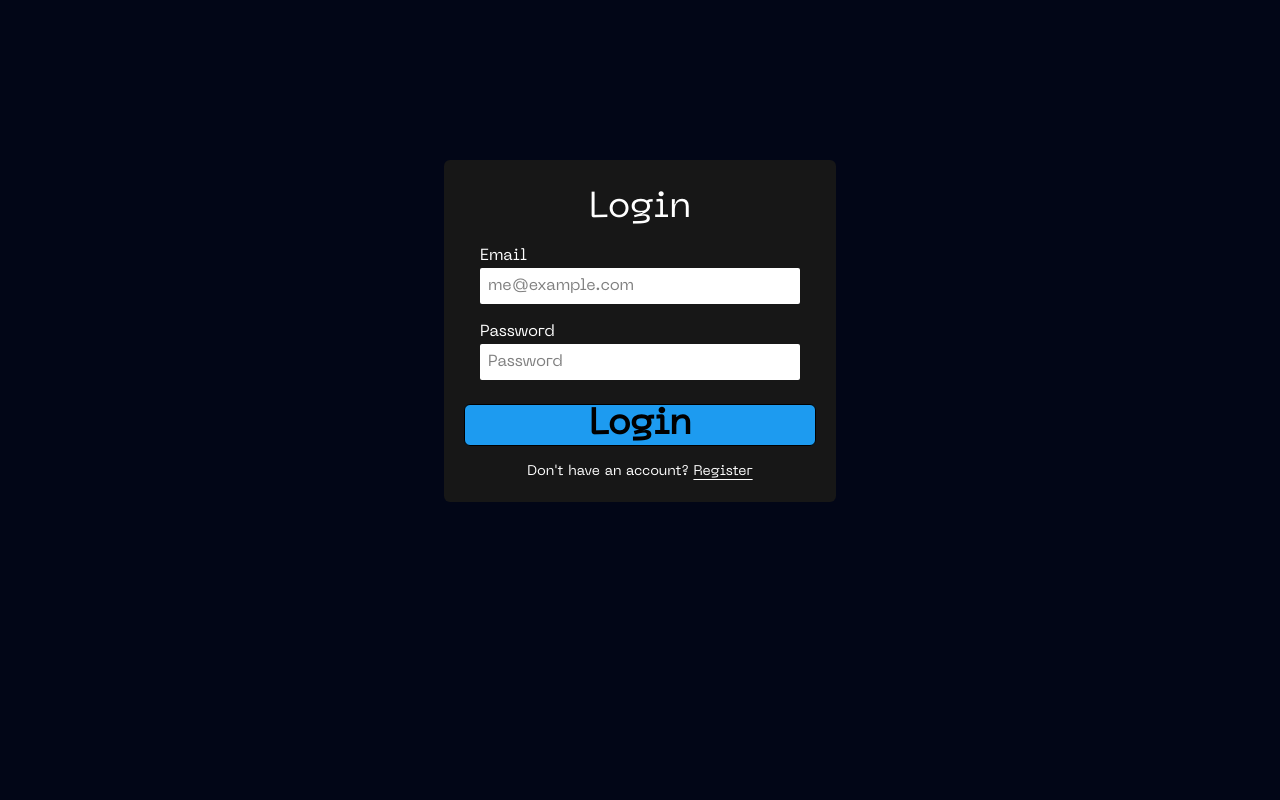
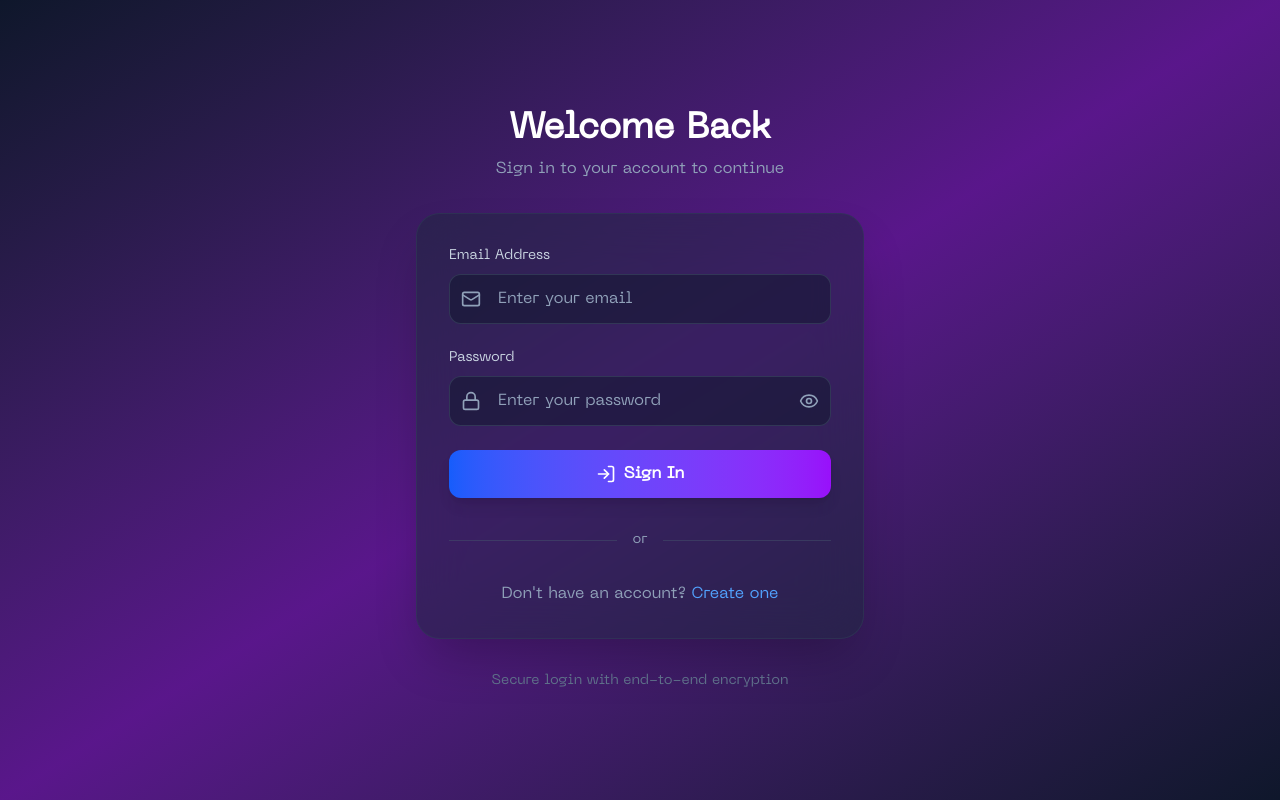
Before and after one commit to DATBOI-MAYANK/DevConnect, a React (Vite) app in the folder frontend/: page /login in a window 1280 px wide. Built offline with nearby package versions, Linux system fonts and the light colour scheme.

Commit message:
Fixed some static values

```diff
--- a/frontend/src/App.jsx
+++ b/frontend/src/App.jsx
@@ -7,9 +7,7 @@ import MainFeed from "./assets/components/MainFeed.jsx";
 import FeaturedDevs from "./assets/components/FeaturedDevs.jsx";
 
 function App() {
-
-
-  console.log("App Mounted!!")
+  console.log("App Mounted!!");
 
   return (
     <ErrorBoundary>
@@ -20,7 +18,7 @@ function App() {
         sparkCount={8}
         duration={400}
       >
-        <div className="bg-[#020617] h-screen w-full">
+        <div className="h-screen w-full">
           <div className="  grid grid-flow-row grid-cols-[auto_350px] ml-[300px] h-full ">
             <Navbar />
             <MainFeed />
--- a/frontend/src/assets/components/ErrorBoundary.jsx
+++ b/frontend/src/assets/components/ErrorBoundary.jsx
@@ -18,14 +18,41 @@ export default class ErrorBoundary extends React.Component {
   render() {
     if (this.state.hasError) {
       return (
-        <div className="flex flex-col items-center justify-center h-screen text-center text-red-600">
-          <h1 className="text-3xl font-bold">😓 Oops! Something went wrong.</h1>
-          <p className="text-lg mt-2">
-            Try refreshing or go back to the home page.
-          </p>
-          <button className="m-4 px-5 py-2 hover:cursor-pointer hover:bg-white hover:text-black rounded-md transition-colors duration-400 ease-in-out w-36">
-            <Link to="/">Home</Link>
-          </button>
+        <div className="min-h-screen bg-gradient-to-br from-slate-900 via-blue-900 to-slate-900 flex items-center justify-center p-4">
+          <div className="bg-slate-800/40 backdrop-blur-sm rounded-2xl border border-slate-700/50 p-8 max-w-md w-full text-center shadow-2xl">
+            <div className="mb-6">
+              <div className="text-6xl mb-4">😓</div>
+              <h1 className="text-3xl font-bold text-white mb-3">
+                Oops! Something went wrong
+              </h1>
+              <p className="text-slate-300 leading-relaxed">
+                We encountered an unexpected error. Don't worry, it's not your
+                fault!
+              </p>
+            </div>
+
+            <div className="space-y-3">
+              <button
+                onClick={() => window.location.reload()}
+                className="w-full bg-blue-600 hover:bg-blue-700 text-white px-6 py-3 rounded-xl font-medium transition-all duration-200 hover:scale-105"
+              >
+                Try Again
+              </button>
+
+              <Link
+                to="/"
+                className="block w-full bg-slate-600/50 hover:bg-slate-600/70 text-white px-6 py-3 rounded-xl font-medium transition-all duration-200 hover:scale-105"
+              >
+                Go Home
+              </Link>
+            </div>
+
+            <div className="mt-6 pt-6 border-t border-slate-700/50">
+              <p className="text-slate-400 text-sm">
+                If the problem persists, please contact support
+              </p>
+            </div>
+          </div>
         </div>
       );
     }
--- a/frontend/src/assets/components/FeaturedDevs.jsx
+++ b/frontend/src/assets/components/FeaturedDevs.jsx
@@ -11,11 +11,12 @@ import {
   Award,
   Sparkles,
 } from "lucide-react";
+import { useSelector } from "react-redux";
 
 export default function FeaturedDevs() {
-  const [allDevs, setAllDevs] = useState([]);
+  const [allDevs, setAllDevs] = useState(0);
   const [featuredDevs, setFeaturedDevs] = useState([]);
-
+  const posts = useSelector((state) => state.posts.list);
   useEffect(() => {
     const fetchFeatured = async () => {
       try {
@@ -23,7 +24,6 @@ export default function FeaturedDevs() {
           "http://localhost:8000/users/api/v1/featured",
         );
         const devs = response.data.data;
-        setAllDevs(devs);
         setFeaturedDevs(pickFeaturedDevs(devs, 3));
       } catch (error) {
         console.error("Error fetching featured devs", error?.message);
@@ -38,10 +38,9 @@ export default function FeaturedDevs() {
         const devData = await axios.get(
           "http://localhost:8000/users/api/v1/devs",
         );
-        console.log("Devs", devData.length());
-        // const devs = response.data.data;
-        // setAllDevs(devs);
-        // setFeaturedDevs(pickFeaturedDevs(devs, 3));
+        const devs = devData.data.data.length;
+
+        setAllDevs(devs);
       } catch (error) {
         console.error("Error fetching featured devs", error);
       }
@@ -62,9 +61,9 @@ export default function FeaturedDevs() {
   ];
 
   const stats = {
-    totalDevs: allDevs.length || 0,
-    activeToday: 89,
-    totalPosts: 4567,
+    totalDevs: allDevs || 0,
+    activeToday: allDevs,
+    totalPosts: posts.length,
   };
 
   const upcomingEvents = [
@@ -99,7 +98,7 @@ export default function FeaturedDevs() {
                 </div>
                 <div className="flex-1">
                   <div className="font-semibold text-white group-hover:text-blue-400 transition-colors duration-300">
-                    {dev?.username || "Unknown"}
+                    {dev?.username.slice(0, 7) + "..." || "Unknown"}
                   </div>
                   <div className="text-sm text-slate-400">
                     Full-stack Developer
--- a/frontend/src/assets/components/LogIn.jsx
+++ b/frontend/src/assets/components/LogIn.jsx
@@ -6,29 +6,34 @@ import Modal from "react-modal";
 import { useNavigate } from "react-router-dom";
 import { useDispatch } from "react-redux";
 import { setLogin } from "../../features/IsLoggedIn/loginSlice";
+import { Mail, Lock, LogIn, Eye, EyeOff } from "lucide-react";
 
 const LoginPage = () => {
   const [email, setEmail] = useState("");
   const [password, setPassword] = useState("");
+  const [showPassword, setShowPassword] = useState(false);
   const [modalIsOpen, setIsOpen] = useState(false);
   const [modalMessage, setModalMessage] = useState("");
   const [isLogin, setIsLogin] = useState(false);
+  const [isLoading, setIsLoading] = useState(false);
   const navigate = useNavigate();
   const dispatch = useDispatch();
 
   const handleLogin = async (e) => {
     e.preventDefault();
+    setIsLoading(true);
     try {
       const res = await axios.post(
         "http://localhost:8000/users/api/v1/login",
         { email, password },
-        { withCredentials: true }
+        { withCredentials: true },
       );
-      // console.log("User====", res.data.data.user);
+
       const message = res.data?.message || "Login successful";
       setIsLogin(true);
       localStorage.setItem("isLoggedIn", "true");
       localStorage.setItem("user", JSON.stringify(res.data.data.user));
+
       // Trigger a custom event
       window.dispatchEvent(new Event("userChanged"));
       setModalMessage(message);
@@ -39,82 +44,152 @@ const LoginPage = () => {
       setModalMessage(message);
       setIsOpen(true);
       console.error(err);
+    } finally {
+      setIsLoading(false);
     }
   };
 
   return (
     <ClickSpark>
-      <div className="flex  justify-center">
-        <form
-          onSubmit={handleLogin}
-          className="bg-[#171717] flex flex-col p-5 mt-40 rounded-md"
+      <div className="min-h-screen flex items-center justify-center bg-gradient-to-br from-slate-900 via-purple-900 to-slate-900 p-4">
+        <div className="w-full max-w-md">
+          {/* Header */}
+          <div className="text-center mb-8">
+            <h1 className="text-4xl font-bold text-white mb-2">Welcome Back</h1>
+            <p className="text-slate-400">
+              Sign in to your account to continue
+            </p>
+          </div>
+
+          {/* Login Form */}
+          <div className="bg-slate-800/50 backdrop-blur-xl rounded-3xl border border-slate-700/50 p-8 shadow-2xl">
+            <form onSubmit={handleLogin} className="space-y-6">
+              {/* Email Field */}
+              <div className="space-y-2">
+                <label
+                  htmlFor="email"
+                  className="text-sm font-medium text-slate-300 block"
                 >
-          <h2 className="text-4xl text-white text-center p-2">Login </h2>
-          <label htmlFor="email" className="text-white ml-4 mt-2">
-            Email
+                  Email Address
                 </label>
+                <div className="relative">
+                  <Mail className="absolute left-3 top-1/2 transform -translate-y-1/2 text-slate-400 w-5 h-5" />
                   <input
-            className="w-80 h-9 bg-white rounded-xs mx-4 mb-4 p-2"
+                    id="email"
                     type="email"
                     value={email}
-            placeholder="me@example.com"
                     onChange={(e) => setEmail(e.target.value)}
+                    placeholder="Enter your email"
+                    className="w-full pl-12 pr-4 py-3 bg-slate-900/50 border border-slate-600/50 rounded-xl text-white placeholder-slate-400 focus:outline-none focus:ring-2 focus:ring-blue-500/50 focus:border-blue-500/50 transition-all duration-200"
+                    required
                   />
-          <label htmlFor="password" className="text-white ml-4">
+                </div>
+              </div>
+
+              {/* Password Field */}
+              <div className="space-y-2">
+                <label
+                  htmlFor="password"
+                  className="text-sm font-medium text-slate-300 block"
+                >
                   Password
                 </label>
+                <div className="relative">
+                  <Lock className="absolute left-3 top-1/2 transform -translate-y-1/2 text-slate-400 w-5 h-5" />
                   <input
-            className="w-80 h-9 bg-white rounded-xs mx-4 mb-4 p-2"
-            type="password"
+                    id="password"
+                    type={showPassword ? "text" : "password"}
                     value={password}
-            placeholder="Password"
                     onChange={(e) => setPassword(e.target.value)}
+                    placeholder="Enter your password"
+                    className="w-full pl-12 pr-12 py-3 bg-slate-900/50 border border-slate-600/50 rounded-xl text-white placeholder-slate-400 focus:outline-none focus:ring-2 focus:ring-blue-500/50 focus:border-blue-500/50 transition-all duration-200"
+                    required
                   />
                   <button
-            className="text-4xl text-black font-bold   mt-2  border-1 rounded-md hover:cursor-pointer bg-[#1d9bf0] hover:bg-[#48CAE4]"
+                    type="button"
+                    onClick={() => setShowPassword(!showPassword)}
+                    className="absolute right-3 top-1/2 transform -translate-y-1/2 text-slate-400 hover:text-slate-300 transition-colors"
+                  >
+                    {showPassword ? (
+                      <EyeOff className="w-5 h-5" />
+                    ) : (
+                      <Eye className="w-5 h-5" />
+                    )}
+                  </button>
+                </div>
+              </div>
+
+              {/* Login Button */}
+              <button
                 type="submit"
+                disabled={isLoading}
+                className="w-full bg-gradient-to-r from-blue-600 to-purple-600 hover:from-blue-700 hover:to-purple-700 disabled:from-slate-600 disabled:to-slate-600 text-white font-semibold py-3 rounded-xl transition-all duration-200 flex items-center justify-center space-x-2 shadow-lg hover:shadow-xl disabled:cursor-not-allowed"
               >
-            Login
+                {isLoading ? (
+                  <div className="animate-spin rounded-full h-5 w-5 border-2 border-white border-t-transparent"></div>
+                ) : (
+                  <>
+                    <LogIn className="w-5 h-5" />
+                    <span>Sign In</span>
+                  </>
+                )}
               </button>
-          <div className="mt-4 text-center text-white text-sm">
-            Don&apos;t have an account?{" "}
-            <Link to="/register" className="underline underline-offset-4">
-              Register
+            </form>
+
+            {/* Divider */}
+            <div className="my-8 flex items-center">
+              <div className="flex-1 border-t border-slate-600/50"></div>
+              <span className="px-4 text-slate-400 text-sm">or</span>
+              <div className="flex-1 border-t border-slate-600/50"></div>
+            </div>
+
+            {/* Register Link */}
+            <div className="text-center">
+              <p className="text-slate-400">
+                Don't have an account?{" "}
+                <Link
+                  to="/register"
+                  className="text-blue-400 hover:text-blue-300 font-medium transition-colors duration-200 hover:underline"
+                >
+                  Create one
                 </Link>
+              </p>
             </div>
-        </form>
           </div>
+
+          {/* Footer */}
+          <div className="text-center mt-8 text-slate-500 text-sm">
+            <p>Secure login with end-to-end encryption</p>
+          </div>
+        </div>
+      </div>
+
+      {/* Modal */}
       <Modal
         isOpen={modalIsOpen}
         onRequestClose={() => setIsOpen(false)}
-        style={{
-          content: {
-            top: "50%",
-            left: "50%",
-            right: "auto",
-            bottom: "auto",
-            marginRight: "-50%",
-            transform: "translate(-50%, -50%)",
-            backgroundColor: "#171717",
-            color: "white",
-          },
-        }}
-        contentLabel="Register Modal"
+        className="fixed inset-0 flex items-center justify-center p-4 z-50"
+        overlayClassName="fixed inset-0 bg-black/75 backdrop-blur-sm"
+        contentLabel="Login Modal"
       >
-        <h2 className="text-2xl">{modalMessage}</h2>
+        <div className="bg-slate-800 rounded-2xl p-8 max-w-md w-full border border-slate-700/50 shadow-2xl">
+          <h2 className="text-2xl font-bold text-white mb-4 text-center">
+            {isLogin ? "Success!" : "Error"}
+          </h2>
+          <p className="text-slate-300 text-center mb-6">{modalMessage}</p>
           <button
-          className=" bg-white text-[#171717] text-xl font-bold px-2 py-1 m-2 ml-30 rounded-md "
+            className="w-full bg-gradient-to-r from-blue-600 to-purple-600 hover:from-blue-700 hover:to-purple-700 text-white font-semibold py-3 rounded-xl transition-all duration-200"
             onClick={() => {
               setIsOpen(false);
-            if (isLogin == true) {
-              dispatch(setLogin(true))
+              if (isLogin === true) {
+                dispatch(setLogin(true));
                 navigate("/");
-              // window.location.reload();
               }
             }}
           >
-          OK
+            Continue
           </button>
+        </div>
       </Modal>
     </ClickSpark>
   );
--- a/frontend/src/assets/components/MainFeed.jsx
+++ b/frontend/src/assets/components/MainFeed.jsx
@@ -6,7 +6,8 @@ import CommentBox from "./CommentBox.jsx";
 import { useDispatch, useSelector } from "react-redux";
 import { fetchPosts } from "../../features/PostSlice/postSlice.js";
 import CommentList from "./CommentList.jsx";
-import { Copy, X, ChevronLeft, ChevronRight } from "lucide-react";
+import { Copy, X, ChevronLeft, ChevronRight, Trash2 } from "lucide-react";
+import { Link } from "react-router-dom";
 
 function MainFeed() {
   const [user] = useState(JSON.parse(localStorage.getItem("user") || "null"));
@@ -95,15 +96,23 @@ function MainFeed() {
                   key={post._id}
                   className="bg-slate-800/40 backdrop-blur-sm rounded-2xl border border-slate-700/50 p-6 hover:border-slate-600/50 transition-all duration-300"
                 >
-                  <div className="flex items-center space-x-3 ">
-                    <img
-                      src={post.author?.AvatarImage}
-                      alt="Profile"
-                      className="h-12 w-12 rounded-full object-cover border-2 border-slate-600/50"
-                    />
-                    <strong className="text-white font-semibold">
-                      {post.author?.username || "Unknown"}
-                    </strong>
+                  <div className="flex items-center justify-between mb-4">
+                    <div className="flex items-center space-x-3">
+                      <img
+                        src={post.author?.AvatarImage}
+                        alt="Profile"
+                        className="h-12 w-12 rounded-full object-cover border-2 border-slate-600/50"
+                      />
+                      <Link
+                        to={`/dashboard/${post.author?._id}`}
+                        className="block text-white font-semibold hover:text-blue-400 transition-colors duration-200"
+                      >
+                        <strong>{post.author?.username || "Unknown"}</strong>
+                      </Link>
+                    </div>
+                    {user?._id === post.author?._id && (
+                      <Trash2 className="w-5 h-5 text-slate-500 hover:text-red-400 cursor-pointer transition-colors duration-200" />
+                    )}
                   </div>
 
                   <div className="text-slate-100 text-lg leading-relaxed mb-4 ml-15">
--- a/frontend/src/assets/components/Navbar.jsx
+++ b/frontend/src/assets/components/Navbar.jsx
@@ -1,4 +1,4 @@
-import React, { useEffect, useState } from "react";
+import { useEffect, useState } from "react";
 import { useSelector, useDispatch } from "react-redux";
 import { Link, useNavigate } from "react-router-dom";
 import { logout } from "../../features/IsLoggedIn/loginSlice";
--- a/frontend/src/assets/components/NotFound.jsx
+++ b/frontend/src/assets/components/NotFound.jsx
@@ -1,8 +1,50 @@
+import { Link } from "react-router-dom";
+import { Home, ArrowLeft, Search } from "lucide-react";
+
 export default function NotFound() {
   return (
-    <div className="h-screen flex flex-col items-center justify-center text-gray-700">
-      <h1 className="text-4xl font-bold">404 - Page Not Found 🕵️‍♂️</h1>
-      <p className="mt-4 text-lg">Looks like you're lost in DevConnect.</p>
+    <div className="min-h-screen bg-gradient-to-br from-slate-900 via-blue-900 to-slate-900 flex items-center justify-center p-4">
+      <div className="bg-slate-800/40 backdrop-blur-sm rounded-2xl border border-slate-700/50 p-8 max-w-lg w-full text-center shadow-2xl">
+        <div className="mb-8">
+          <div className="text-8xl mb-4">🕵️‍♂️</div>
+          <h1 className="text-5xl font-bold text-white mb-4">404</h1>
+          <h2 className="text-2xl font-semibold text-slate-300 mb-3">
+            Page Not Found
+          </h2>
+          <p className="text-slate-400 leading-relaxed">
+            Looks like you've ventured into uncharted territory. The page you're
+            looking for seems to have disappeared into the digital void.
+          </p>
+        </div>
+
+        <div className="space-y-3 mb-8">
+          <Link
+            to="/"
+            className="flex items-center justify-center space-x-2 w-full bg-blue-600 hover:bg-blue-700 text-white px-6 py-3 rounded-xl font-medium transition-all duration-200 hover:scale-105"
+          >
+            <Home className="w-5 h-5" />
+            <span>Go Home</span>
+          </Link>
+
+          <button
+            onClick={() => window.history.back()}
+            className="flex items-center justify-center space-x-2 w-full bg-slate-600/50 hover:bg-slate-600/70 text-white px-6 py-3 rounded-xl font-medium transition-all duration-200 hover:scale-105"
+          >
+            <ArrowLeft className="w-5 h-5" />
+            <span>Go Back</span>
+          </button>
+        </div>
+
+        <div className="pt-6 border-t border-slate-700/50">
+          <div className="flex items-center justify-center space-x-2 text-slate-400">
+            <Search className="w-4 h-4" />
+            <span className="text-sm">Lost in DevConnect?</span>
+          </div>
+          <p className="text-slate-500 text-xs mt-2">
+            Double-check the URL or navigate back to familiar territory
+          </p>
+        </div>
+      </div>
     </div>
   );
 }
--- a/frontend/src/features/PostSlice/postSlice.js
+++ b/frontend/src/features/PostSlice/postSlice.js
@@ -3,6 +3,7 @@ import api from "../../assets/api/axiosSetup.js";
 
 export const fetchPosts = createAsyncThunk("posts/fetchPosts", async () => {
   const res = await api.get("get-posts");
+  // console.log("Posts", res);
   return res.data.data;
 });
 
@@ -11,7 +12,7 @@ export const toggleLike = createAsyncThunk(
   async ({ postId }) => {
     const res = await api.post(`posts/${postId}/like`);
     return res.data.data.updatedPost;
-  }
+  },
 );
 
 export const addComment = createAsyncThunk(
@@ -22,7 +23,7 @@ export const addComment = createAsyncThunk(
       throw new Error("Invalid response from addComment API");
     }
     return res.data.data.updatedPost;
-  }
+  },
 );
 
 export const deletePost = createAsyncThunk(
@@ -30,10 +31,10 @@ export const deletePost = createAsyncThunk(
   async ({ postId }) => {
     const res = await api.post(`posts/${postId}/deletePost`);
     if (!res.data?.data?.updatedPost) {
-      throw new Error("Invalid response from addComment API");
+      throw new Error("Invalid response from Delete Post API");
     }
     return res.data.data.updatedPost;
-  }
+  },
 );
 
 const postSlice = createSlice({
--- a/frontend/src/main.jsx
+++ b/frontend/src/main.jsx
@@ -37,6 +37,10 @@ const router = createBrowserRouter([
         element: <Dashboard />,
       },
       {
+        path: "dashboard/:userId",
+        element: <Dashboard />,
+      },
+      {
         path: "*",
         element: <NotFound />,
       },
@@ -51,5 +55,5 @@ createRoot(document.getElementById("root")).render(
         <RouterProvider router={router} />
       </ErrorBoundary>
     </Provider>
-  </StrictMode>
+  </StrictMode>,
 );
```
Also changed, not shown: 1 other file (tests, documents, lock files or other folders). Lines whose indentation alone changed are shown as unchanged.
